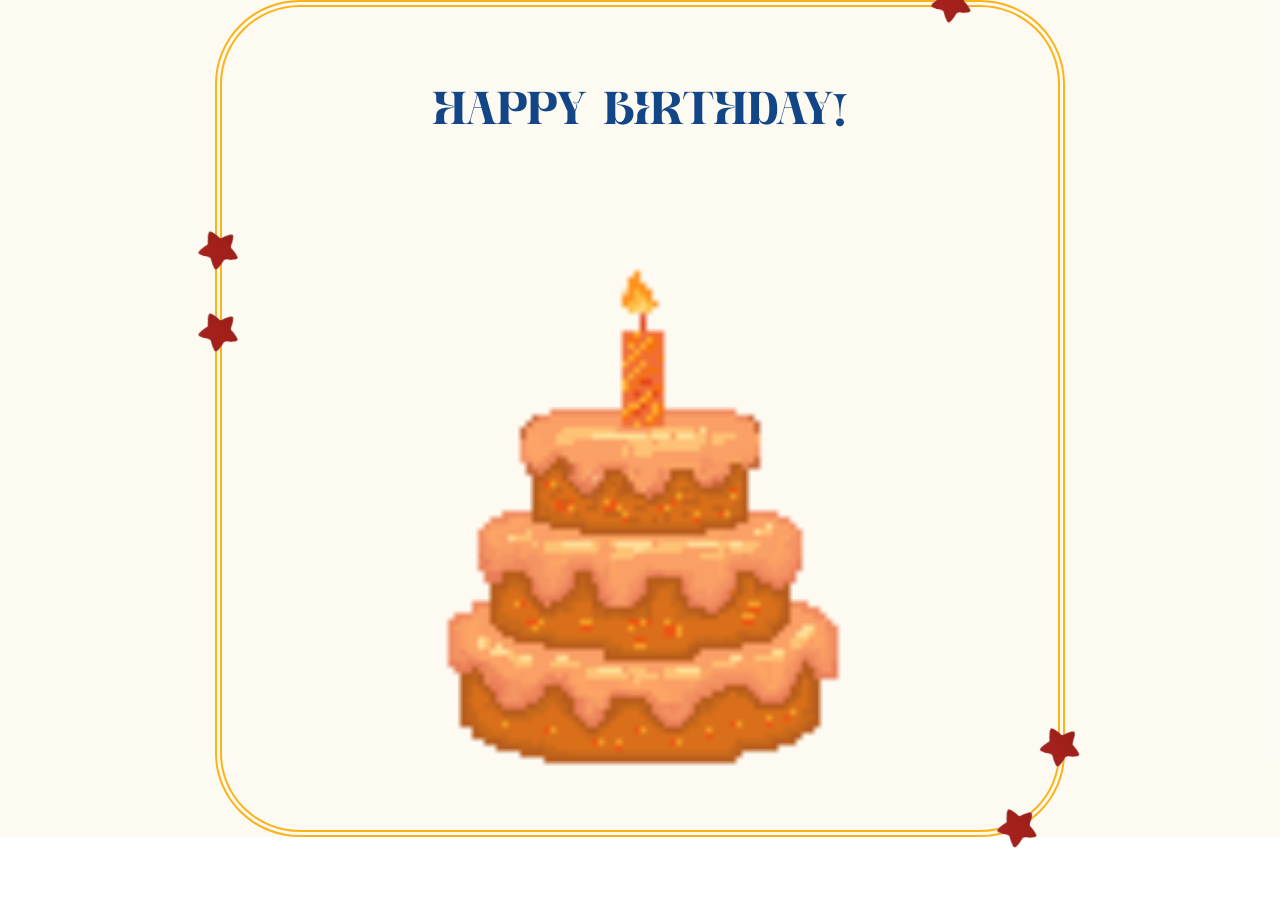
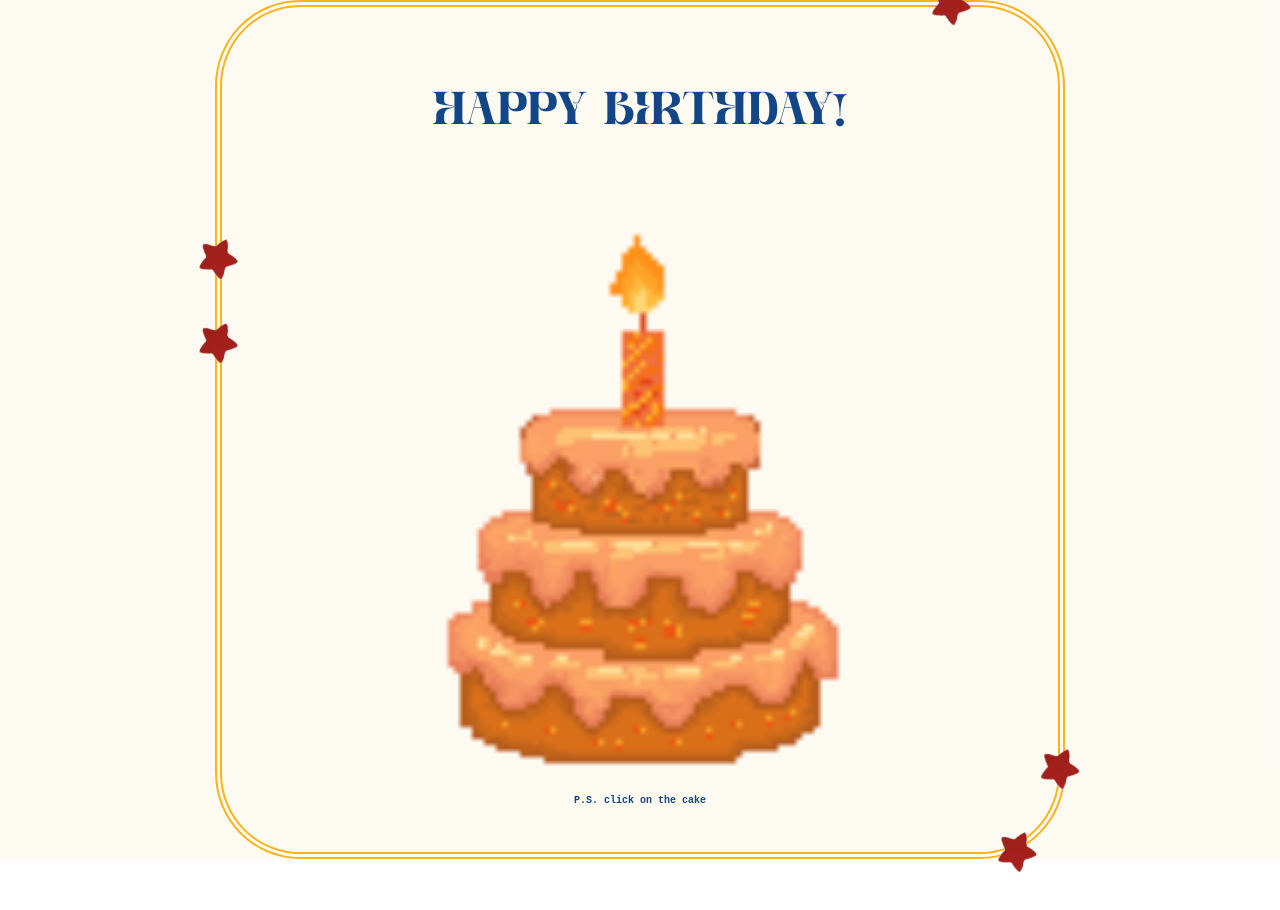
Before and after one commit to shahdmu34/bday, a React (Create React App) app: page / in a window 1280 px wide. Shown: the top 910 px of the page. Built offline with nearby package versions, Linux system fonts and the light colour scheme.

Commit message:
clicktext

```diff
--- a/src/App.css
+++ b/src/App.css
@@ -178,3 +178,11 @@
   animation: rotation4 20s linear infinite;
 
 }
+
+.click-text {
+  font-size: calc(2px + 1vmin);
+  color: #134686;
+  margin-top: 1px;
+  font-weight: bold;
+  font-family: 'Courier New', Courier, monospace;
+}
--- a/src/App.js
+++ b/src/App.js
@@ -54,6 +54,7 @@ function App() {
             onClick={handleCakeClick}
             style={{ cursor: 'pointer' }}
           />
+          <p className='click-text'>P.S. click on the cake</p>
         </div>
       </header>
     </div>
```
